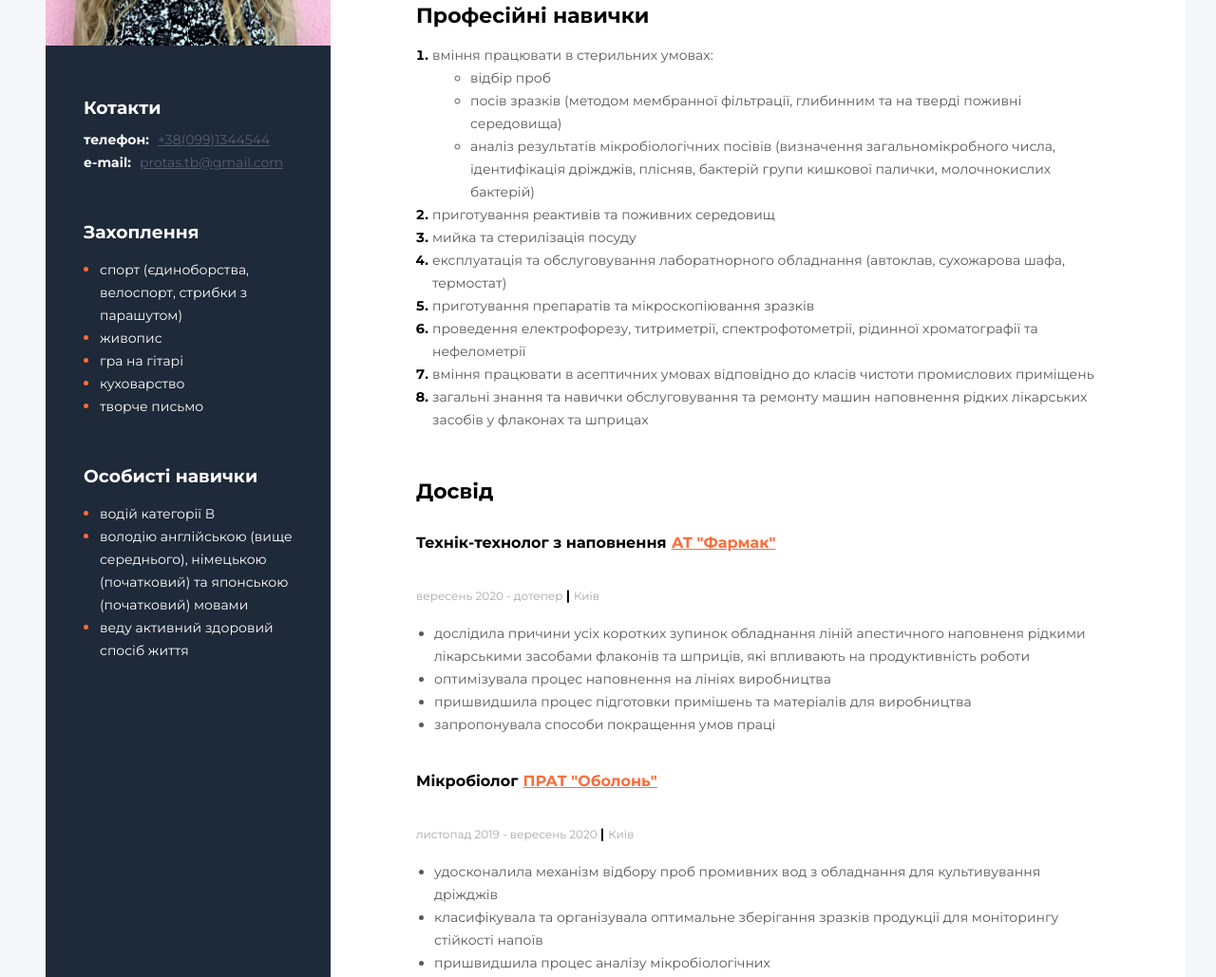
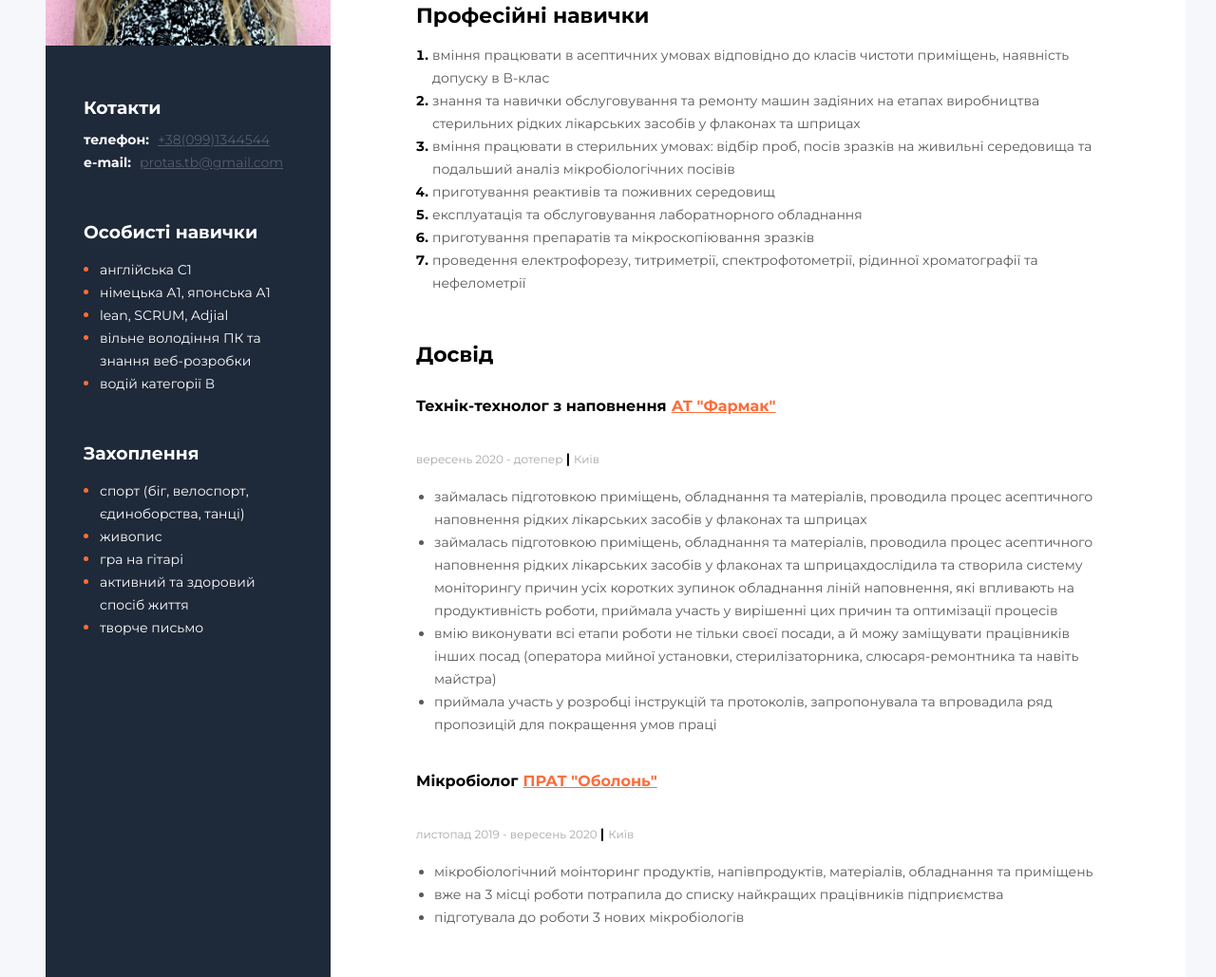
Before and after one commit to teiatan/CV, a plain HTML site: page index.html in a window 1280 px wide. Shown: the part 348-1377 px from the top of the page at 95% size. Drawn offline with Linux system fonts and the light colour scheme.

Commit message:
Изменение текста на реальное резюме для вакансии валидатора

```diff
--- a/index.html
+++ b/index.html
@@ -27,21 +27,15 @@
          <div class="skills">
             <h3 class="main-content-title">Професійні навички</h3>
             <ol class="skills-list">
-               <li class="skills-number"> <span class="skills-items"> вміння працювати в стерильних умовах:
-                     <ul>
-                           <li>відбір проб</li>
-                           <li>посів зразків (методом мембранної фільтрації, глибинним та на тверді поживні середовища)</li>
-                           <li>аналіз результатів мікробіологічних посівів (визначення загальномікробного числа, ідентифікація дріжджів, плісняв, бактерій групи кишкової палички, молочнокислих бактерій)</li>
-                     </ul>
-                     </span>
-               </li>
+               <li class="skills-number"> <span class="skills-items"> вміння працювати в асептичних умовах відповідно до класів чистоти приміщень, наявність допуску в В-клас </li>
+               <li class="skills-number"> <span class="skills-items">знання та навички обслуговування та ремонту машин задіяних на етапах виробництва стерильних рідких лікарських засобів у
+               флаконах та шприцах</span></li>
+               <li class="skills-number"> <span class="skills-items">вміння працювати в стерильних умовах: відбір проб, посів зразків на живильні середовища та подальший аналіз
+               мікробіологічних посівів</span></li>
                <li class="skills-number"> <span class="skills-items">приготування реактивів та поживних середовищ</span></li>
-               <li class="skills-number"> <span class="skills-items">мийка та стерилізація посуду</span></li>
-               <li class="skills-number"> <span class="skills-items">експлуатація та обслуговування лаборатнорного обладнання (автоклав, сухожарова шафа, термостат)</span></li>
+               <li class="skills-number"> <span class="skills-items">експлуатація та обслуговування лаборатнорного обладнання</span></li>
                <li class="skills-number"> <span class="skills-items">приготування препаратів та мікроскопіювання зразків</span></li>
                <li class="skills-number"> <span class="skills-items">проведення електрофорезу, титриметрії, спектрофотометрії, рідинної хроматографії та нефелометрії</span></li>
-               <li class="skills-number"> <span class="skills-items">вміння працювати в асептичних умовах відповідно до класів чистоти промислових приміщень</span></li>
-               <li class="skills-number"> <span class="skills-items">загальні знання та навички обслуговування та ремонту машин наповнення рідких лікарських засобів у флаконах та шприцах</span></li>
             </ol>
          </div>
 
@@ -58,10 +52,14 @@
                   </div>
                   <p class="time">вересень 2020 - дотепер <span class="line">| </span>Київ</p>
                   <ul class="work-goals">
-                     <li class="work-items">дослідила причини усіх коротких зупинок обладнання ліній апестичного наповненя рідкими лікарськими засобами флаконів та шприців, які впливають на продуктивність роботи</li>
-                     <li class="work-items">оптимізувала процес наповнення на лініях виробництва</li>
-                     <li class="work-items">пришвидшила процес підготовки примішень та матеріалів для виробництва</li>
-                     <li class="work-items">запропонувала способи покращення умов праці</li>
+                     <li class="work-items">займалась підготовкою приміщень, обладнання та матеріалів, проводила процес асептичного наповнення рідких лікарських
+                     засобів у флаконах та шприцах</li>
+                     <li class="work-items">займалась підготовкою приміщень, обладнання та матеріалів, проводила процес асептичного наповнення рідких лікарських засобів у флаконах та шприцахдослідила та створила систему моніторингу причин усіх коротких зупинок обладнання ліній наповнення, які впливають на
+                     продуктивність роботи, приймала участь у вирішенні цих причин та оптимізації процесів</li>
+                     <li class="work-items">вмію виконувати всі етапи роботи не тільки своєї посади, а й можу заміщувати працівників інших посад (оператора мийної
+                     установки, стерилізаторника, слюсаря-ремонтника та навіть майстра)</li>
+                     <li class="work-items">приймала участь у розробці інструкцій та протоколів, запропонувала та впровадила ряд пропозицій для покращення умов
+                     праці</li>
                   </ul>
 
 
@@ -72,9 +70,9 @@
                   </div>
                   <p class="time">листопад 2019 - вересень 2020 <span class="line">| </span>Київ</p>
                   <ul class="work-goals">
-                     <li class="work-items">удосконалила механізм відбору проб промивних вод з обладнання для культивування дріжджів</li>
-                     <li class="work-items">класифікувала та організувала оптимальне зберігання зразків продукції для моніторингу стійкості напоїв</li>
-                     <li class="work-items">пришвидшила процес аналізу мікробіологічних</li>
+                     <li class="work-items">мікробіологічний моінторинг продуктів, напівпродуктів, матеріалів, обладнання та приміщень</li>
+                     <li class="work-items">вже на 3 місці роботи потрапила до списку найкращих працівників підприємства</li>
+                     <li class="work-items">підготувала до роботи 3 нових мікробіологів</li>
                   </ul>
 
             </div>
@@ -109,27 +107,35 @@
             </div>
          </div>
 
-         <!-- хобі -->
-         <div class="hobby">
-            <h3 class="sidebar-title">Захоплення</h3>
-            <ul class="side-lists">
-               <li class="side-items"> <span class="side-items-text">спорт (єдиноборства, велоспорт, стрибки з парашутом)</span></li>
-               <li class="side-items"><span class="side-items-text">живопис</span></li>
-               <li class="side-items"><span class="side-items-text">гра на гітарі</span></li>
-               <li class="side-items"><span class="side-items-text">куховарство</span></li>
-               <li class="side-items"><span class="side-items-text">творче письмо</span></li>
-            </ul>
-         </div>
 
          <!-- особисті навички -->
          <div class="personal-skills">
             <h3 class="sidebar-title">Особисті навички</h3>
             <ul class="side-lists">
-               <li class="side-items"><span class="side-items-text">водій категорії В</span></li>
-               <li class="side-items"><span class="side-items-text">володію англійською (вище середнього), німецькою (початковий) та японською (початковий) мовами</span></li>
-               <li class="side-items"><span class="side-items-text">веду активний здоровий спосіб життя</span></li>
+               <li class="side-items"><span class="side-items-text">англійська С1</span></li>
+               <li class="side-items"><span class="side-items-text">німецька А1, японська А1</span></li>
+               <li class="side-items"><span class="side-items-text">lean, SCRUM, Adjial</span></li>
+               <li class="side-items"><span class="side-items-text">вільне володіння ПК та знання веб-розробки</span></li>
+               <li class="side-items"><span class="side-items-text">водій категорії В
+</span></li>
             </ul>
          </div>
+
+
+
+         <!-- хобі -->
+         <div class="hobby">
+            <h3 class="sidebar-title">Захоплення</h3>
+            <ul class="side-lists">
+               <li class="side-items"> <span class="side-items-text">спорт (біг, велоспорт, єдиноборства, танці)</span></li>
+               <li class="side-items"><span class="side-items-text">живопис</span></li>
+               <li class="side-items"><span class="side-items-text">гра на гітарі</span></li>
+               <li class="side-items"><span class="side-items-text">активний та здоровий спосіб життя</span></li>
+               <li class="side-items"><span class="side-items-text">творче письмо</span></li>
+            </ul>
+         </div>
+
+
       </aside>
    </div>
 
```
